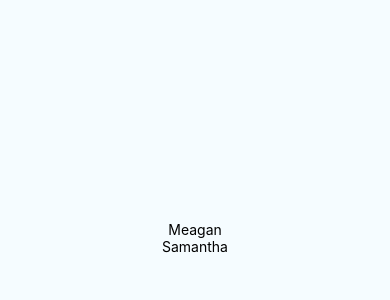
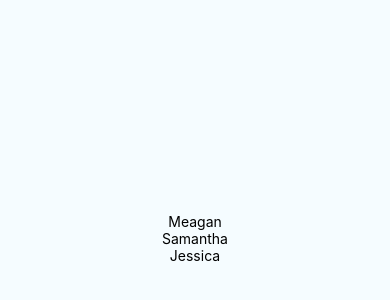
Before and after one commit to meagan-lai/Chore-Share, a React Native app: screen / in a window 390 px wide. Shown: the part 184-484 px from the top of the page. Built offline with nearby package versions, Linux system fonts and the light colour scheme.

Commit message:
Created new roommate

```diff
--- a/App.js
+++ b/App.js
@@ -45,6 +45,11 @@ export default class App extends Component {
             <Text>Samantha</Text>
           </View>
         </TouchableHighlight>
+        <TouchableHighlight onPress={() => this.roomateAdd("Jessica")}>
+          <View>
+            <Text>Jessica</Text>
+          </View>
+        </TouchableHighlight>
       </View>
     );
   }
```
